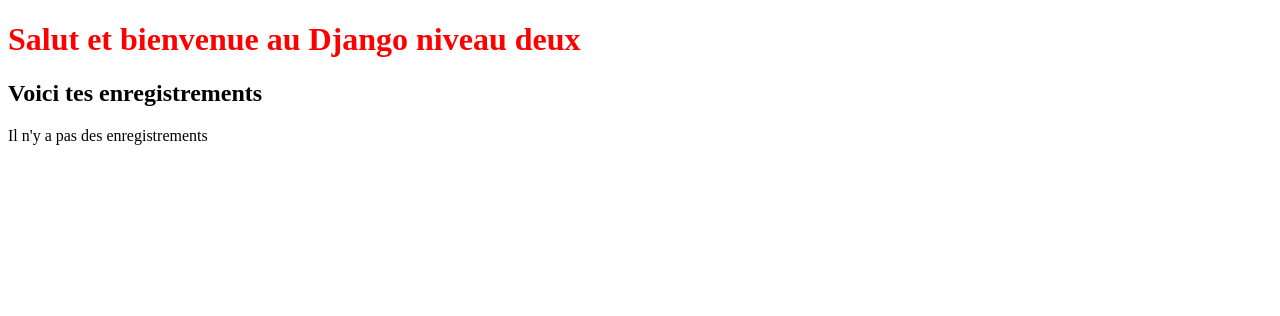
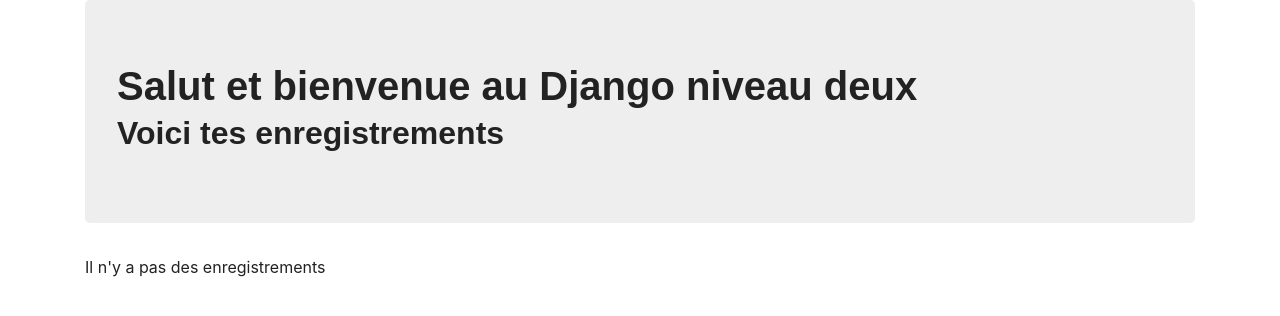
Before and after one commit to foxtreme/djangoTutorial, a Django app: template templates/first_app/index.html in a window 1280 px wide. Shown: the top 316 px of the page. Run offline with Django 3.2, Linux system fonts and the light colour scheme; the template is opened without the code that fills it, so the values that code supplies are empty; some libraries are stand-ins or nearby versions; some web fonts are replaced.

Commit message:
Added styles to page

```diff
--- a/templates/first_app/index.html
+++ b/templates/first_app/index.html
@@ -3,18 +3,24 @@
 <html>
 <head>
     <meta charset="utf-8">
-        <link rel="stylesheet" href="{% static "css/mystyle.css" %}"/>
+    <link href="https://stackpath.bootstrapcdn.com/bootswatch/4.3.1/journal/bootstrap.min.css" rel="stylesheet"
+          integrity="sha384-ciphE0NCAlD2/N6NUApXAN2dAs/vcSAOTzyE202jJx3oS8n4tAQezRgnlHqcJ59C" crossorigin="anonymous">
     <title>Django deuxieme niveau</title>
 </head>
 <body>
+<div class="container">
+    <div class="jumbotron">
+        <header>
             <h1>Salut et bienvenue au Django niveau deux</h1>
             <h2>Voici tes enregistrements</h2>
+        </header>
+    </div>
     <div class="djangoTwo">
         {% if access_records %}
-            <table>
+            <table class="table table-hover">
                 <thead>
-                    <th>Site name</th>
-                    <th>Date accessed</th>
+                <th>Nom du site</th>
+                <th>Date d'accès</th>
                 </thead>
                 {% for acc in access_records %}
                     <tr>
@@ -27,5 +33,7 @@
             <p>Il n'y a pas des enregistrements</p>
         {% endif %}
     </div>
+</div>
+
 </body>
 </html>
```
Lines whose indentation alone changed are shown as unchanged.
